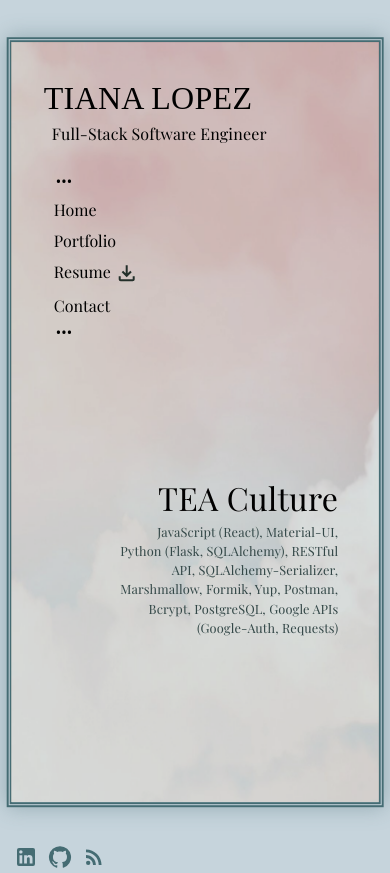
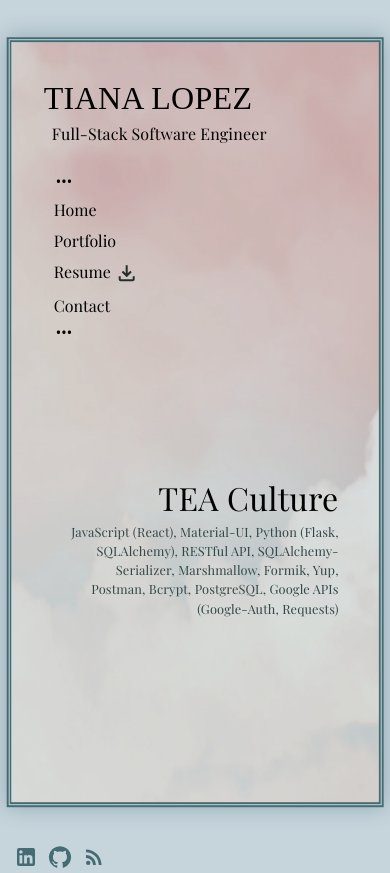
Before and after one commit to tianalopez/portfolio, a React (Create React App) app in the folder portfolio/: page /portfolio in a window 390 px wide. Built offline with nearby package versions, Linux system fonts and the light colour scheme; data requests are answered from the project's data file; a web font is replaced by a local one.

Commit message:
fixes scroll

```diff
--- a/portfolio/src/styles/portfolio.css
+++ b/portfolio/src/styles/portfolio.css
@@ -61,13 +61,13 @@ div.proj-grid {
     text-align: center;
     justify-content: center;
     align-items: center;
-    max-width: 15rem;
-    overflow-y: auto;
-    overflow-x: hidden;
+    max-width: 80%;
+    /* overflow-y: auto;
+    overflow-x: hidden; */
     bottom: 0;
     height: 40%;
-    flex-direction: column;
-    display: flex;
+    /* flex-direction: column;
+    display: flex; */
   }
 
   /* a.proj-link {
```
